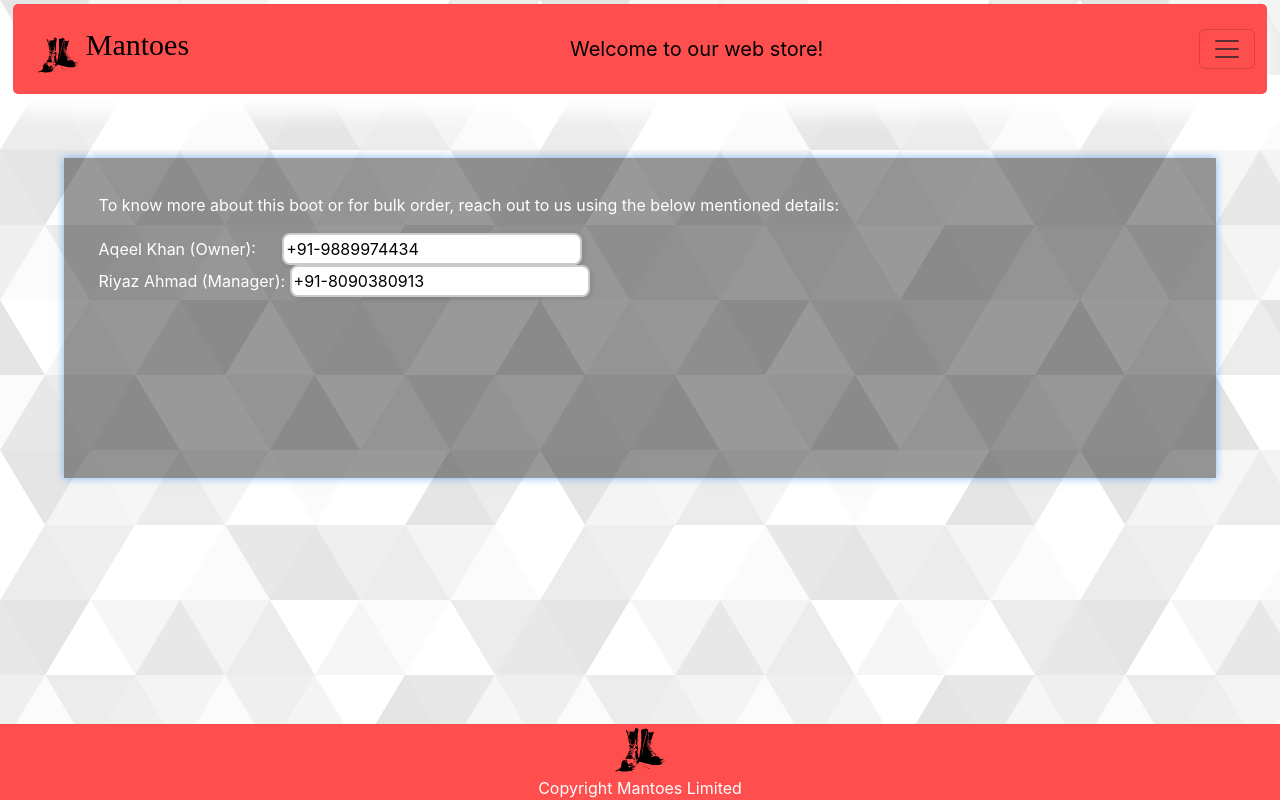
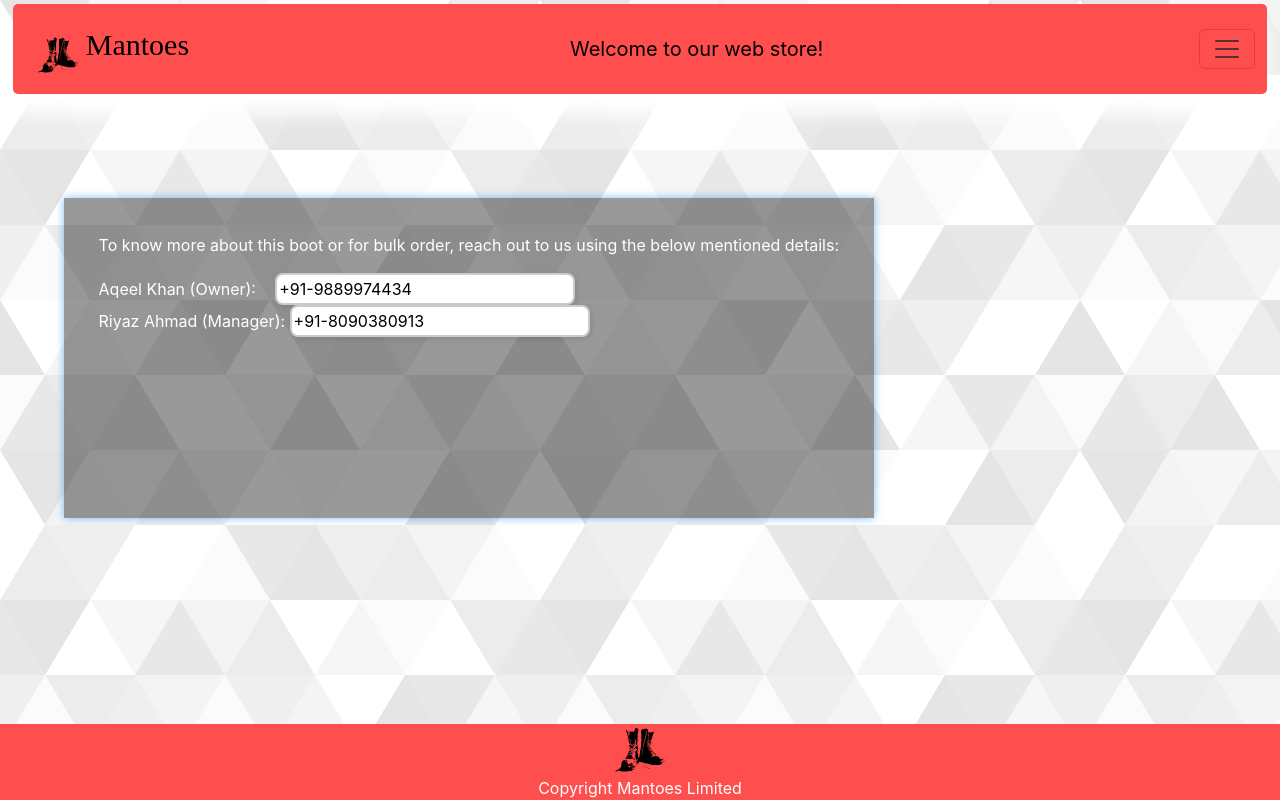
Before and after one commit to tanzeyl/mantoes-public, a React (Create React App) app: page /contact in a window 1280 px wide. Built offline with nearby package versions, Linux system fonts and the light colour scheme; a web font is replaced by a local one.

Commit message:
Added more code

```diff
--- a/src/App.css
+++ b/src/App.css
@@ -99,6 +99,9 @@ body {
 
 .contactContainer {
   margin: 5%;
+  height: 50vh;
+  display: flex;
+  align-items: center;
 }
 
 @media (max-width: 1000px) {
```
